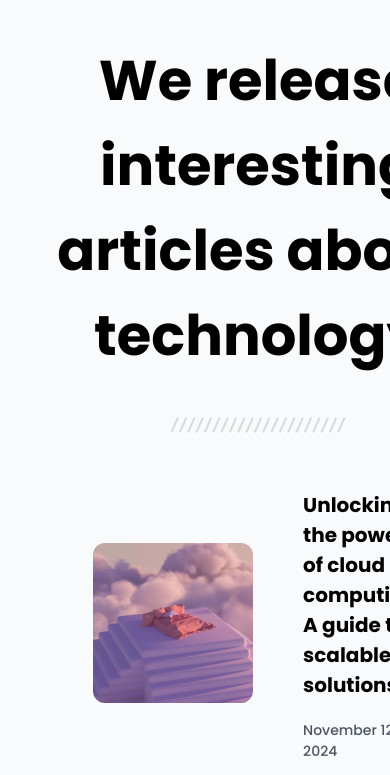
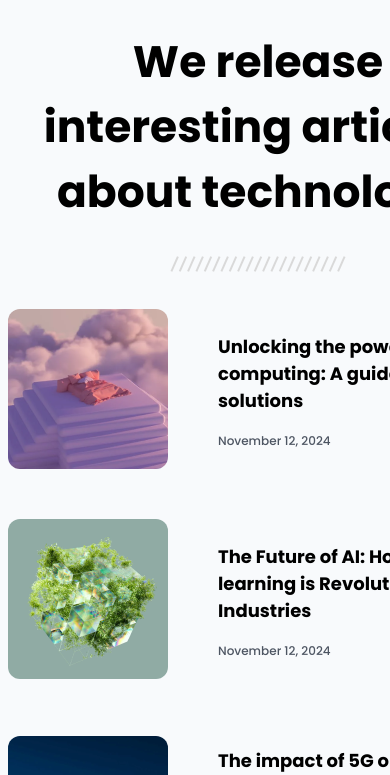
Before and after one commit to Brayoski01/simple-article-listing, a plain HTML site: page index.html in a window 390 px wide. Shown: the top 775 px of the page. Drawn offline with Linux system fonts and the light colour scheme.

Commit message:
Update index.css

```diff
--- a/index.css
+++ b/index.css
@@ -45,3 +45,23 @@ body{
     color: #4D5562;
     font-weight: 500;
 }
+
+/* Responsive design*/
+
+@media(max-width: 600px){
+    .title{
+        font-size: 22px;
+    }
+
+    .article1, .article2, .article3{
+        width: 100%;
+    }
+
+    .topic{
+        font-size: 18px;
+    }
+
+    .date{
+        font-size: 12px;
+    }
+}
```
